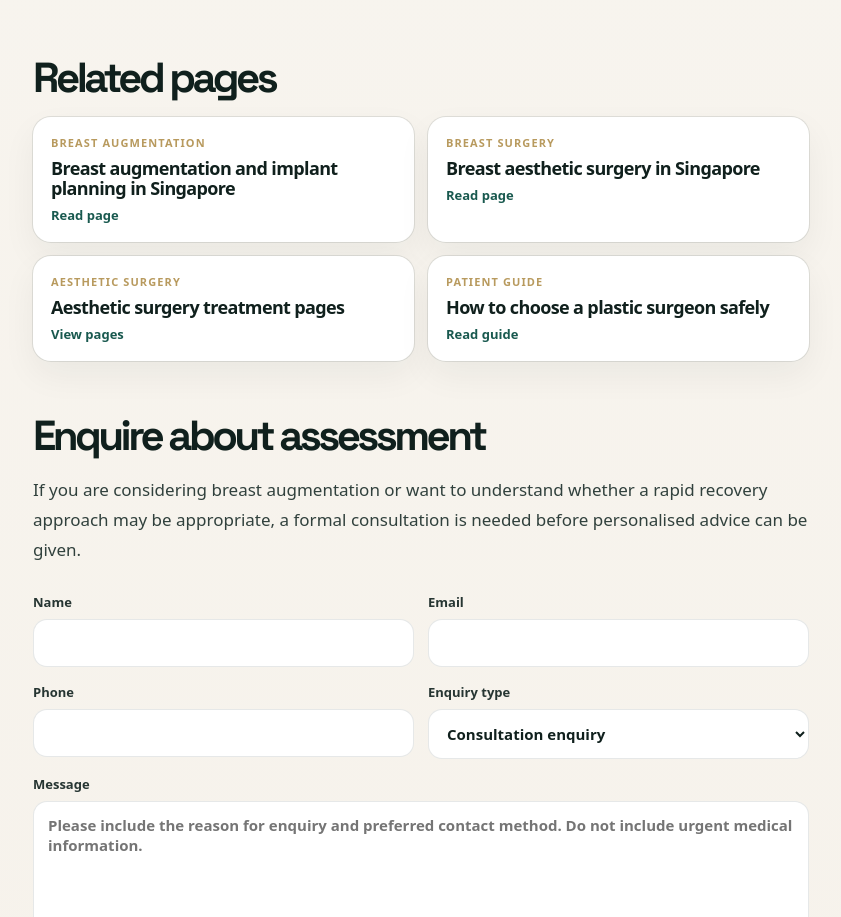
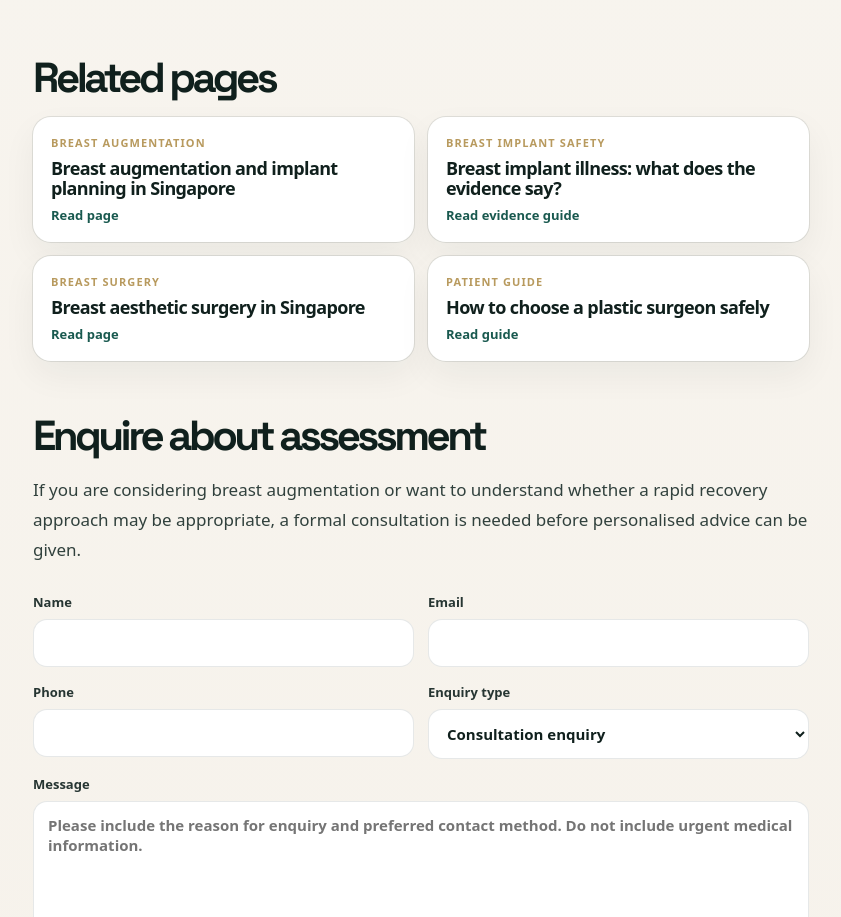
Before and after one commit to zatyrical/plasticwebsite, a Next.js app: page /24-hour-rapid-recovery-breast-augmentation-singapore in a window 1280 px wide. Shown: the part 4529-5446 px from the top of the page, without its empty margins (219-1060 px from the left). Built offline with nearby package versions, Linux system fonts and the light colour scheme.

Commit message:
Link rapid recovery guide to BII evidence

```diff
--- a/app/24-hour-rapid-recovery-breast-augmentation-singapore/page.tsx
+++ b/app/24-hour-rapid-recovery-breast-augmentation-singapore/page.tsx
@@ -213,8 +213,8 @@ export default function RapidRecoveryBreastAugmentationPage() {
               <h2>Related pages</h2>
               <div className="related-grid">
                 <Link href="/breast-augmentation-singapore" className="related-card"><small>Breast augmentation</small><strong>Breast augmentation and implant planning in Singapore</strong><span>Read page</span></Link>
+                <Link href="/breast-implant-illness-singapore-evidence" className="related-card"><small>Breast implant safety</small><strong>Breast implant illness: what does the evidence say?</strong><span>Read evidence guide</span></Link>
                 <Link href="/breast-aesthetic-surgery-singapore" className="related-card"><small>Breast surgery</small><strong>Breast aesthetic surgery in Singapore</strong><span>Read page</span></Link>
-                <Link href="/aesthetic-surgery" className="related-card"><small>Aesthetic surgery</small><strong>Aesthetic surgery treatment pages</strong><span>View pages</span></Link>
                 <Link href="/plastic-surgeon-singapore" className="related-card"><small>Patient guide</small><strong>How to choose a plastic surgeon safely</strong><span>Read guide</span></Link>
               </div>
             </section>
```
